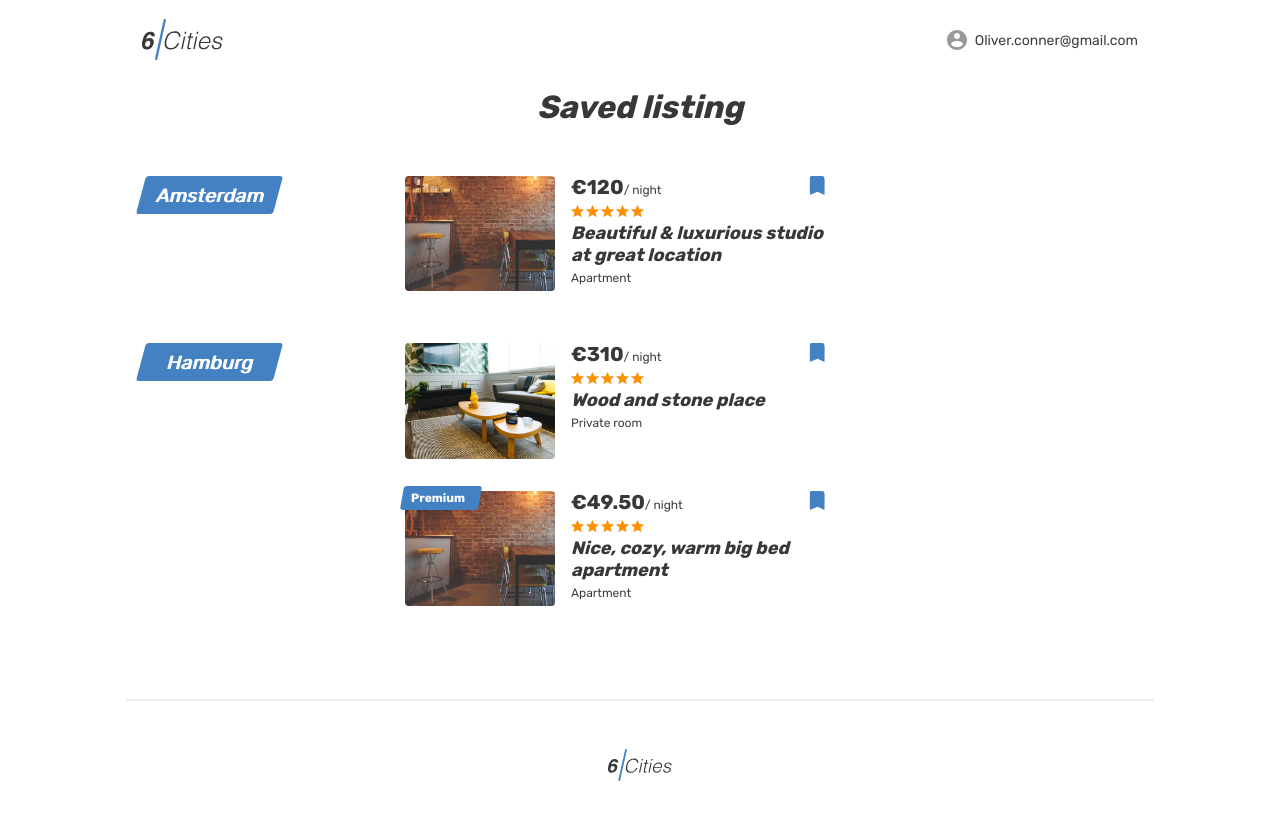
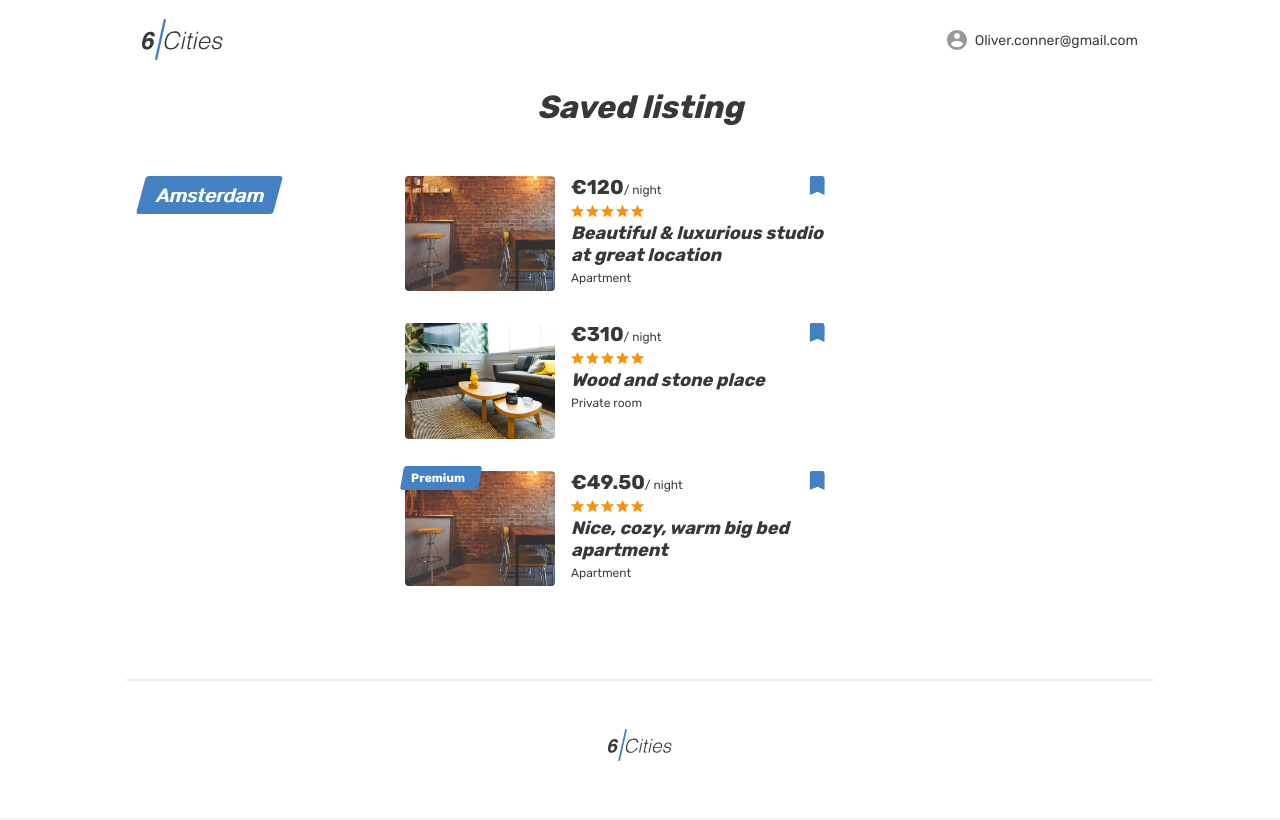
Before and after one commit to PavelKP/1242267-six-cities-5, a React app: page /favorites in a window 1280 px wide. Shown: the top 820 px of the page. Built offline with nearby package versions, Linux system fonts and the light colour scheme.

Commit message:
В моки добавлены координаты

```diff
--- a/src/mocks/offers.js
+++ b/src/mocks/offers.js
@@ -24,7 +24,8 @@ export default [
       text: [`A quiet cozy and picturesque that hides behind a a river by the unique lightness of Amsterdam. The building is green and from 18th century.`, `An independent House, strategically located between Rembrand Square and National Opera, but where the bustle of the city comes to rest in this alley flowery and colorful.`]
     },
     reviews: [0],
-    location: `Amsterdam`
+    location: `Amsterdam`,
+    coordinates: {x: `52.3909553943508`, y: `4.85309666406198`}
   },
   {
     id: 1,
@@ -47,7 +48,8 @@ export default [
       text: [`A modern and contemporary split level one bedroom apartment decorated to the highest of standards. If the landlord agrees to you having a pet, you may be required to pay a higher weekly rent.`]
     },
     reviews: [0, 1],
-    location: `Brussels`
+    location: `Amsterdam`,
+    coordinates: {x: `52.369553943508`, y: `4.85309666406198`}
   },
   {
     id: 2,
@@ -70,7 +72,8 @@ export default [
       text: [`A modern and contemporary split level one bedroom apartment decorated to the highest of standards. If the landlord agrees to you having a pet, you may be required to pay a higher weekly rent.`]
     },
     reviews: [2, 3],
-    location: `Hamburg`
+    location: `Amsterdam`,
+    coordinates: {x: `52.3909553943508`, y: `4.929309666406198`}
   },
   {
     id: 3,
@@ -93,6 +96,7 @@ export default [
       text: [`Huge bed in bedroom. My new roommate will have access to the common areas of the home, living room, kitchen and bathroom.  Ideally, I’m looking for someone to stay at least six months, a non smoker, and not to noisy.`, ` It’s a quiet area with plenty of street parking, so If you have a car, you can typically find parking right in front.  If not, we have local shops nearby and public transportation as well.  The room is furnished with bed, dresser and tv.  Cable tv and wifi included in rent.`]
     },
     reviews: [3, 1],
-    location: `Hamburg`
+    location: `Amsterdam`,
+    coordinates: {x: `52.3809553943508`, y: `4.939309666406198`}
   },
 ];
--- a/src/prop-types/prop-types.js
+++ b/src/prop-types/prop-types.js
@@ -23,7 +23,11 @@ export const offerPropTypes = {
       text: arrayOf(PropTypes.string.isRequired).isRequired
     }),
     reviews: arrayOf(PropTypes.number.isRequired).isRequired,
-    location: PropTypes.string.isRequired
+    location: PropTypes.string.isRequired,
+    coordinates: PropTypes.shape({
+      x: PropTypes.string.isRequired,
+      y: PropTypes.string.isRequired
+    })
   })
 };
 
```
